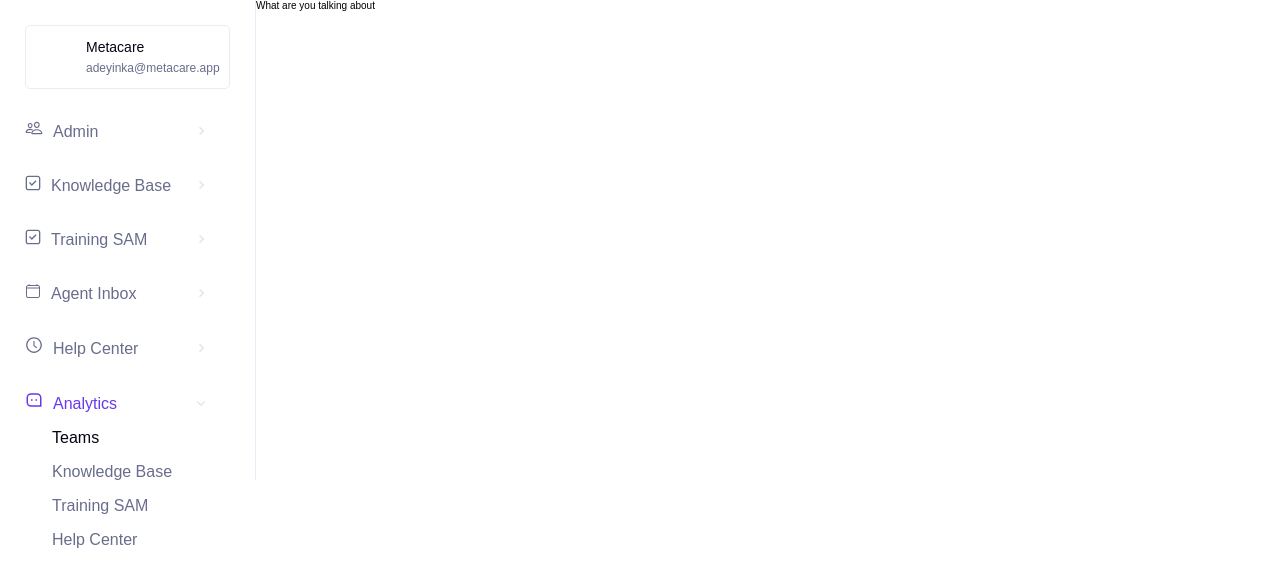
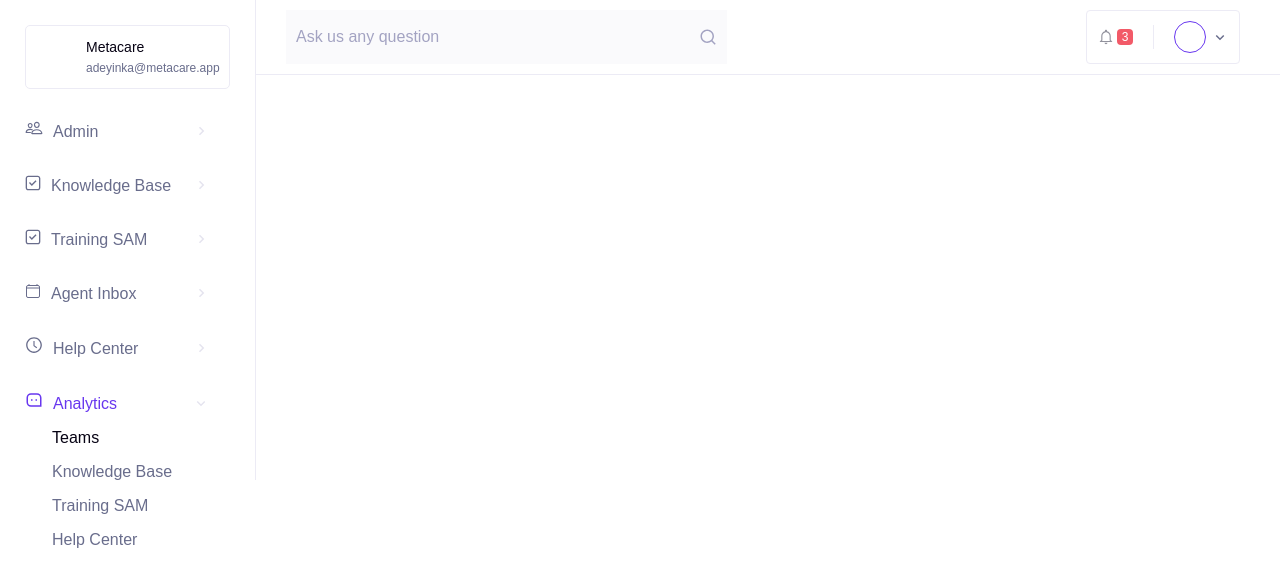
Before and after one commit to olamide234/metacare-app, a React (Create React App) app: page / in a window 1280 px wide. Shown: the top 586 px of the page. Built offline with nearby package versions, Linux system fonts and the light colour scheme.

Commit message:
uppernav complete

```diff
--- a/src/App.js
+++ b/src/App.js
@@ -10,7 +10,7 @@
       </div>
       <div className="App__mainApp">
         {/* <MainApp/> */}
-        What are you talking about
+        <UpperNav/>
       </div>
     </div>
   );
--- a/src/components/upperNav/UpperNav.css
+++ b/src/components/upperNav/UpperNav.css
@@ -0,0 +1,77 @@
+.care__upperNav{
+    display: flex;
+    flex-direction: row;
+    justify-content: space-between;
+    padding: 1rem 4rem 1rem 3rem;
+    border-bottom: 1px solid var(--color-border);
+}
+.care__upperNav-left{
+    width: 441px;
+    height: 54px;
+    display: flex;
+    flex-direction: row;
+    justify-content: space-between;
+    padding: 0 1rem;
+    background-color: #FAFAFC;
+    align-items: center;
+}
+input:focus-visible {
+    outline: none;
+}
+input {
+    height: 100%;
+    border: none;
+    font-size: 16px;
+    width: 90%;
+    cursor: pointer;
+    background-color: #FAFAFC;
+    caret-color: #A3A3C2;
+    color: #A3A3C2;
+}
+input::placeholder {
+    font-weight: 400;
+    font-size: 16px;
+    color: #A3A3C2;
+    line-height: 29px;
+}
+.care__upperNav-right{
+    display: flex;
+    flex-direction: row;
+    border: 1px solid var(--color-border);
+    border-radius: 4px;
+    align-items: center;
+}
+.care__upperNav-right__notif{
+    display: flex;
+    flex-direction: row;
+    align-items: center;
+    height: 24px;
+    border-right: 1px solid var(--color-border);
+    padding: 0 2rem 0 1rem;
+}
+.care__upperNav-right__notif div {
+    background: #F25A68;
+    width: 16px;
+    height: 16px;
+    border-radius: 4px;
+    align-items: center;
+    display: flex;
+    justify-content: center;
+    font-size: 12px;
+    color: #FFFFFF;
+    line-height: 20px;
+    margin-left: .2rem;
+}
+.care__upperNav-right__circle-down{
+    padding: 0 1rem 0 2rem;
+    display: flex;
+    flex-direction: row;
+    align-items: center;
+}
+.care__upperNav-right__circle-down div {
+    width: 32px;
+    height: 32px;
+    border: 1px solid #6837EF;
+    border-radius: 50%;
+    margin-right: .5rem;
+}
--- a/src/components/upperNav/UpperNav.js
+++ b/src/components/upperNav/UpperNav.js
@@ -0,0 +1,26 @@
+import React from 'react'
+import './UpperNav.css'
+import {RiSearchLine} from "react-icons/ri"
+import {IoMdNotificationsOutline} from "react-icons/io"
+import {BiChevronDown} from "react-icons/bi"
+
+export default function UpperNav() {
+    return (
+        <div className="care__upperNav">
+            <div className="care__upperNav-left">
+                <input className="" type="text" placeholder="Ask us any question"/>
+                <RiSearchLine size={18} color="#A3A3C2"/>
+            </div>
+            <div className="care__upperNav-right">
+                <div className="care__upperNav-right__notif">
+                    <IoMdNotificationsOutline size={18} color="#92929D"/>
+                    <div>3</div>
+                </div>
+                <div className="care__upperNav-right__circle-down">
+                    <div></div>
+                    <BiChevronDown size={18} color="#696D8C"/>
+                </div>
+            </div>
+        </div>
+    )
+}
```
